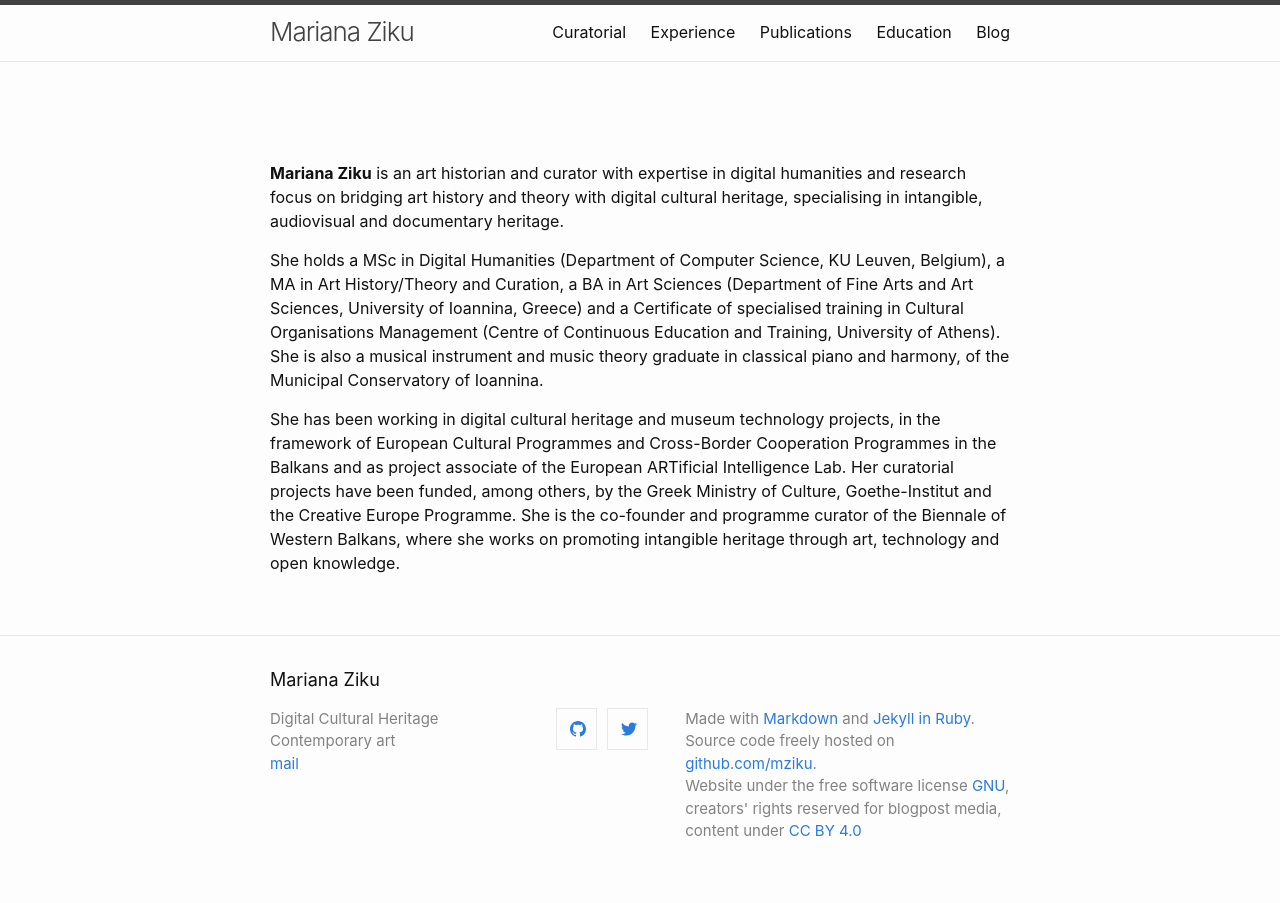
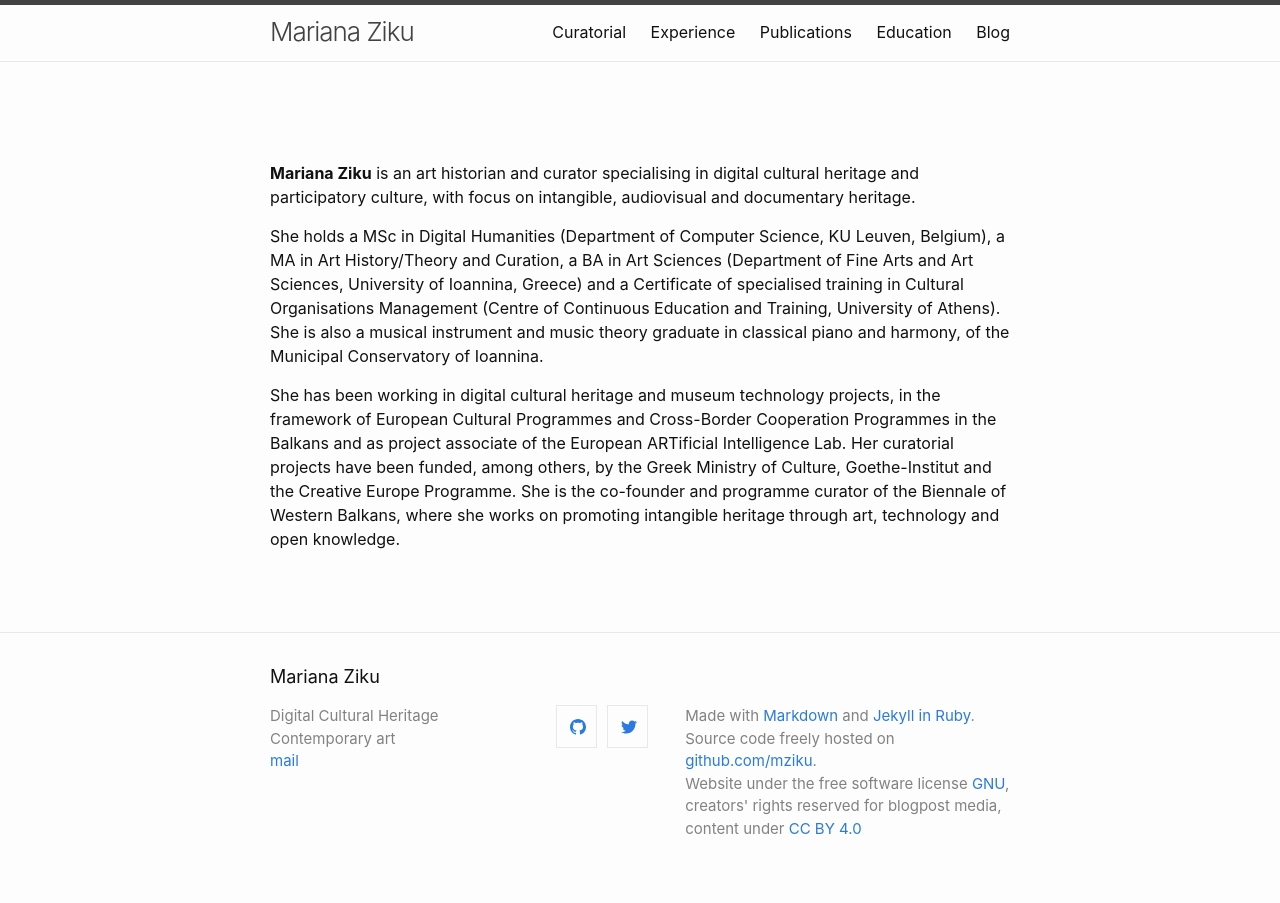
Before and after one commit to mziku/mziku.github.io, a Jekyll site: the page built from index.md, in a window 1280 px wide. Built offline with Jekyll 4.4.1, drawn with Linux system fonts in a browser that asks for light colours.

Commit message:
Update index.md

```diff
--- a/index.md
+++ b/index.md
@@ -4,7 +4,7 @@ layout: page
 
 <br>
 
-**Mariana Ziku** is an art historian and curator with expertise in digital humanities and research focus on bridging art history and theory with digital cultural heritage, specialising in intangible, audiovisual and documentary heritage.
+**Mariana Ziku** is an art historian and curator specialising in digital cultural heritage and participatory culture, with focus on intangible, audiovisual and documentary heritage.
 
 She holds a MSc in Digital Humanities (Department of Computer Science, KU Leuven, Belgium), a MA in Art History/Theory and Curation, a BA in Art Sciences (Department of Fine Arts and Art Sciences, University of Ioannina, Greece) and a Certificate of specialised training in Cultural Organisations Management (Centre of Continuous Education and Training, University of Athens). She is also a musical instrument and music theory graduate in classical piano and harmony, of the Municipal Conservatory of Ioannina.
 
```
